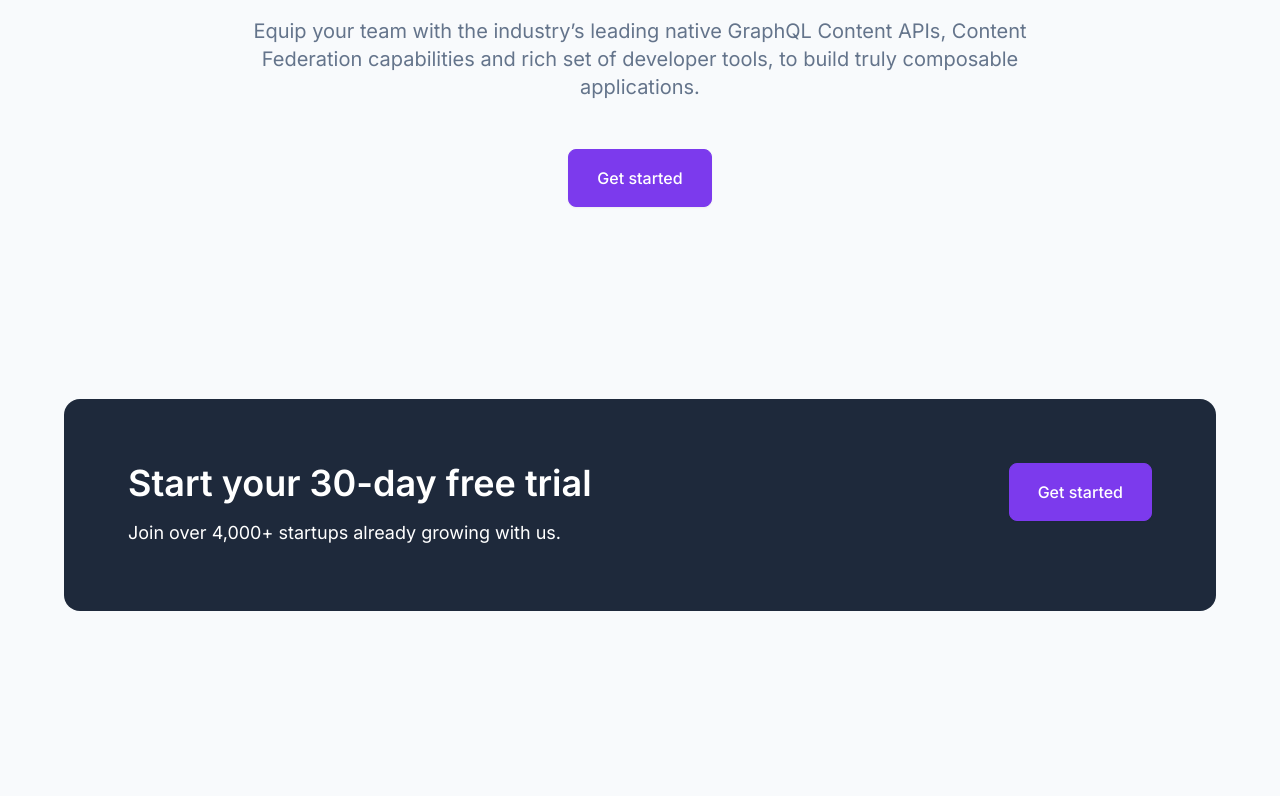
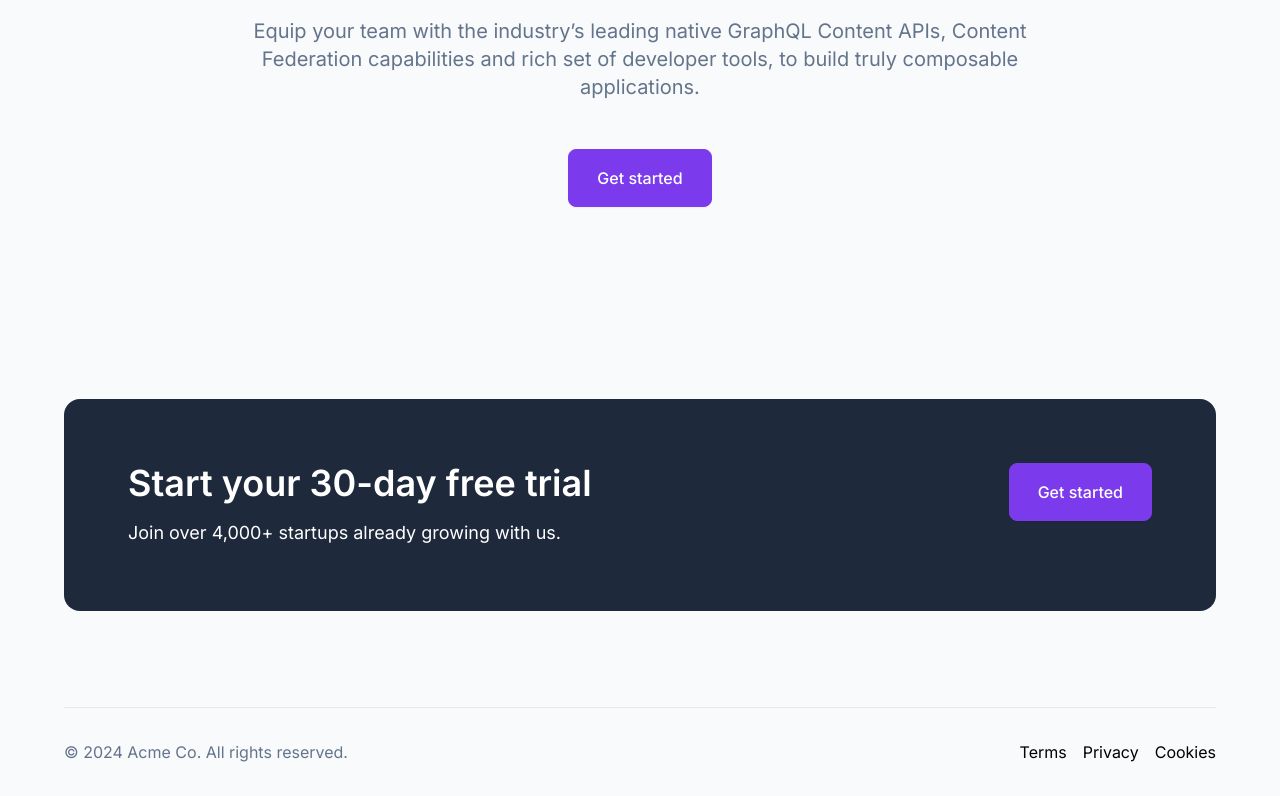
Before and after one commit to shbaaaaz/acme, a Next.js app: page / in a window 1280 px wide. Shown: the part 303-1099 px from the top of the page. Before the commit the page ends 1010 px from the top, so only its background shows below. Built offline with nearby package versions, Linux system fonts and the light colour scheme.

Commit message:
Feat: Added footer component

```diff
--- a/src/app/layout.tsx
+++ b/src/app/layout.tsx
@@ -2,6 +2,7 @@ import type { Metadata } from "next";
 import { Inter } from "next/font/google";
 import "./globals.css";
 import { Header } from "@/components/Header";
+import { Footer } from "@/components/Footer";
 
 const inter = Inter({ subsets: ["latin"] });
 
@@ -19,7 +20,9 @@ export default function RootLayout({
     <html lang="en">
       <body className={inter.className}>
       <Header/>
-      {children}</body>
+      {children}
+      <Footer/>
+      </body>
     </html>
   );
 }
--- /dev/null
+++ b/src/components/Footer.tsx
@@ -0,0 +1,37 @@
+import Link from 'next/link';
+
+type FooterItem = {
+  id: number;
+  text: string;
+};
+
+export const Footer = () => {
+  const footer = {
+    footerText: `© ${new Date().getFullYear()} Acme Co. All rights reserved.`,
+    footerItems: [
+      { id: 1, text: 'Terms' },
+      { id: 2, text: 'Privacy' },
+      { id: 3, text: 'Cookies' },
+    ] as FooterItem[],
+  };
+
+  return (
+    <div className='px-8'>
+      <footer className='md:px-8'>
+        <hr />
+        <div className='py-8 flex flex-col-reverse justify-center items-center md:flex-row gap-8 '>
+          <p className='text-base grow text-center md:text-start'>
+            {footer.footerText}
+          </p>
+          <ul className='text-base flex gap-4 items-start md:items-center'>
+            {footer.footerItems.map((footerItem) => (
+              <li key={footerItem.id}>
+                <Link href='#'>{footerItem.text}</Link>
+              </li>
+            ))}
+          </ul>
+        </div>
+      </footer>
+    </div>
+  );
+};
```
